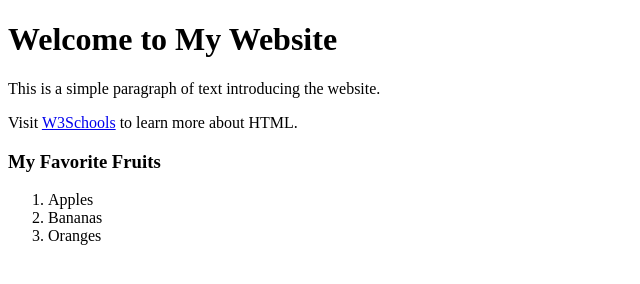
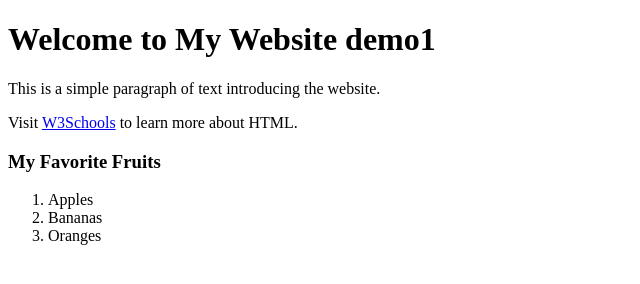
Before and after one commit to ishani5770-source/ekscluster-repo, a plain HTML site: page index.html in a window 1280 px wide. Shown: the whole page, without its empty margins (0-640 px from the left). Drawn offline with Linux system fonts and the light colour scheme.

Commit message:
Update index.html

```diff
--- a/index.html
+++ b/index.html
@@ -8,7 +8,7 @@
 <body>
 
     <!-- Main Heading -->
-    <h1>Welcome to My Website</h1>
+    <h1>Welcome to My Website demo1 </h1>
 
     <!-- Paragraph of Text -->
     <p>This is a simple paragraph of text introducing the website.</p>
```
